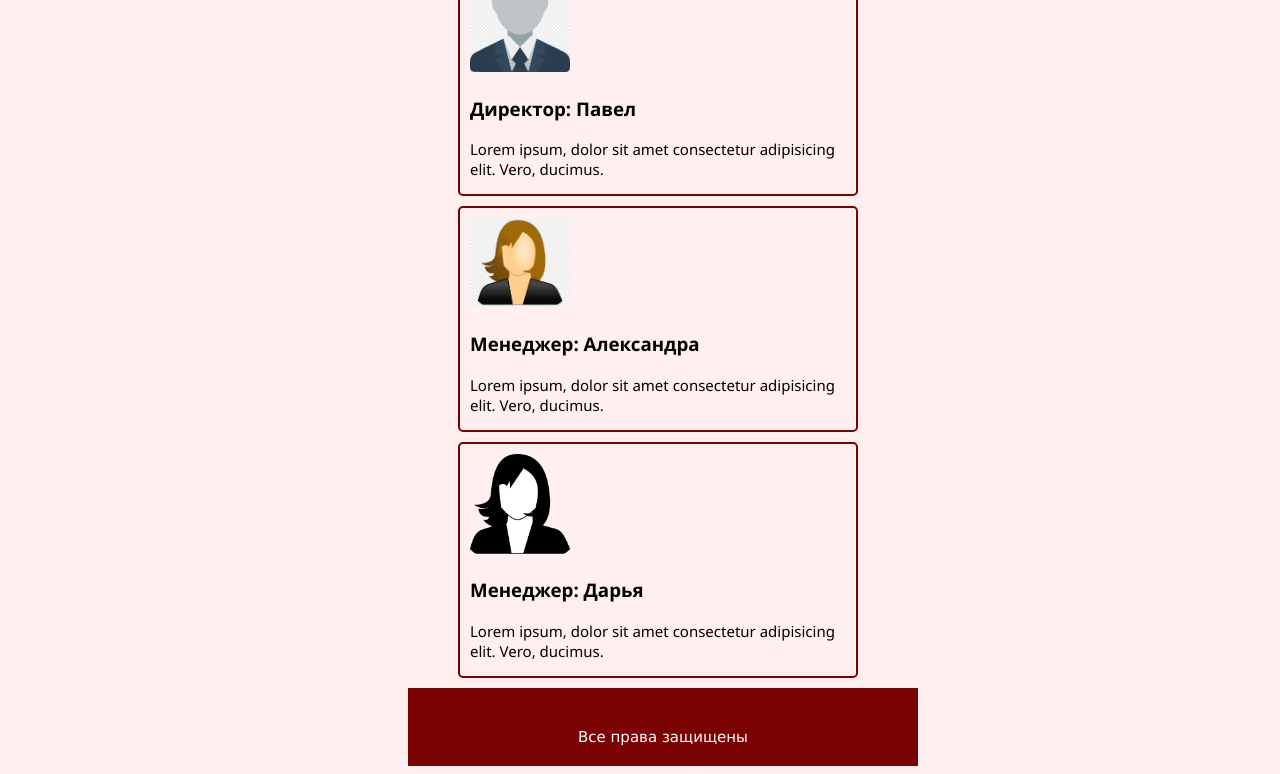
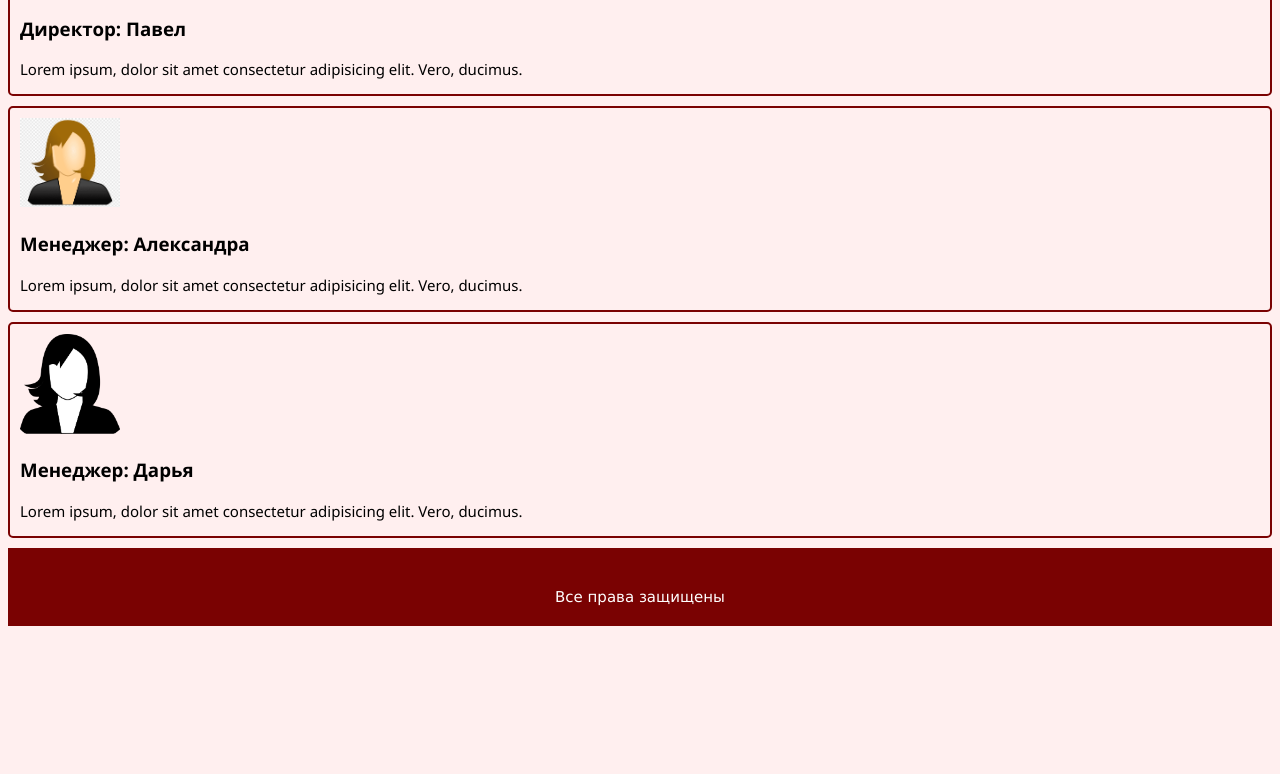
Before and after one commit to OlgaSergeevna22/Task2.1Olga, a plain HTML site: page smarthome.html in a window 1280 px wide. Shown: the part 748-1522 px from the top of the page. After the commit the page ends 1382 px from the top, so only its background shows below. Drawn offline with Linux system fonts and the light colour scheme.

Commit message:
delWidth

```diff
--- a/stylesmart.css
+++ b/stylesmart.css
@@ -2,10 +2,8 @@ header {
     color: white;
     background-color: rgb(122, 2, 2);
     font-family: Verdana, Geneva, Tahoma, sans-serif;
-    width: 500px;
     border: rgba(255, 1, 1, 0.281) 5px solid;
     text-align: center;
-    margin-left: 400px;
     padding-top: 20px;
 }
 
@@ -14,8 +12,6 @@ body {
 }
 
 main {
-    margin-left: 450px;
-    width: 400px;
     font-family: 'Segoe UI', Tahoma, Geneva, Verdana, sans-serif;
 }
 
@@ -46,9 +42,7 @@ footer {
     color: white;
     background-color: rgb(122, 2, 2);
     font-family: Verdana, Geneva, Tahoma, sans-serif;
-    width: 500px;
     border: rgb(122, 2, 2) 5px solid;
     text-align: center;
-    margin-left: 400px;
     padding-top: 20px;
 }
```
Also changed, not shown: 1 other file.
